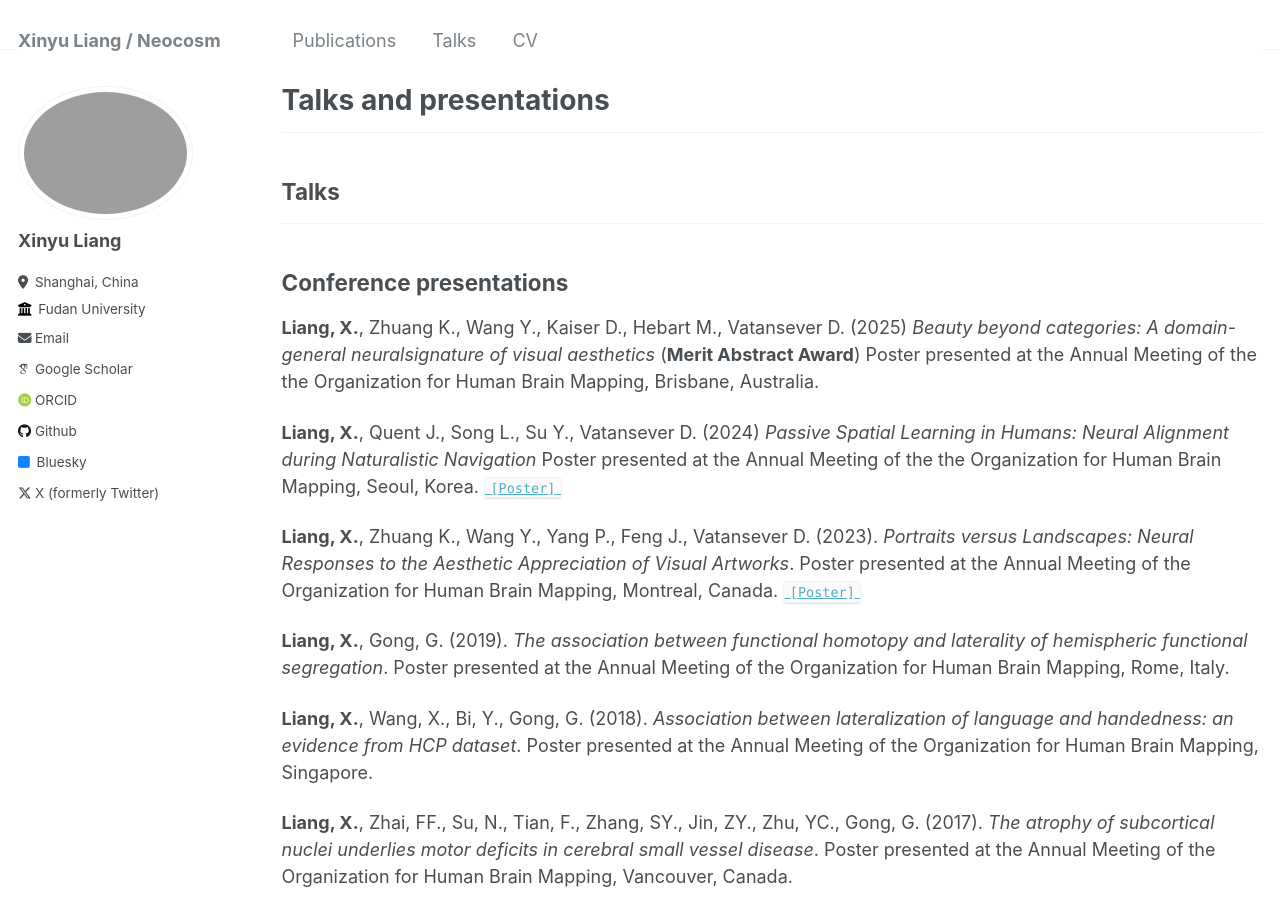
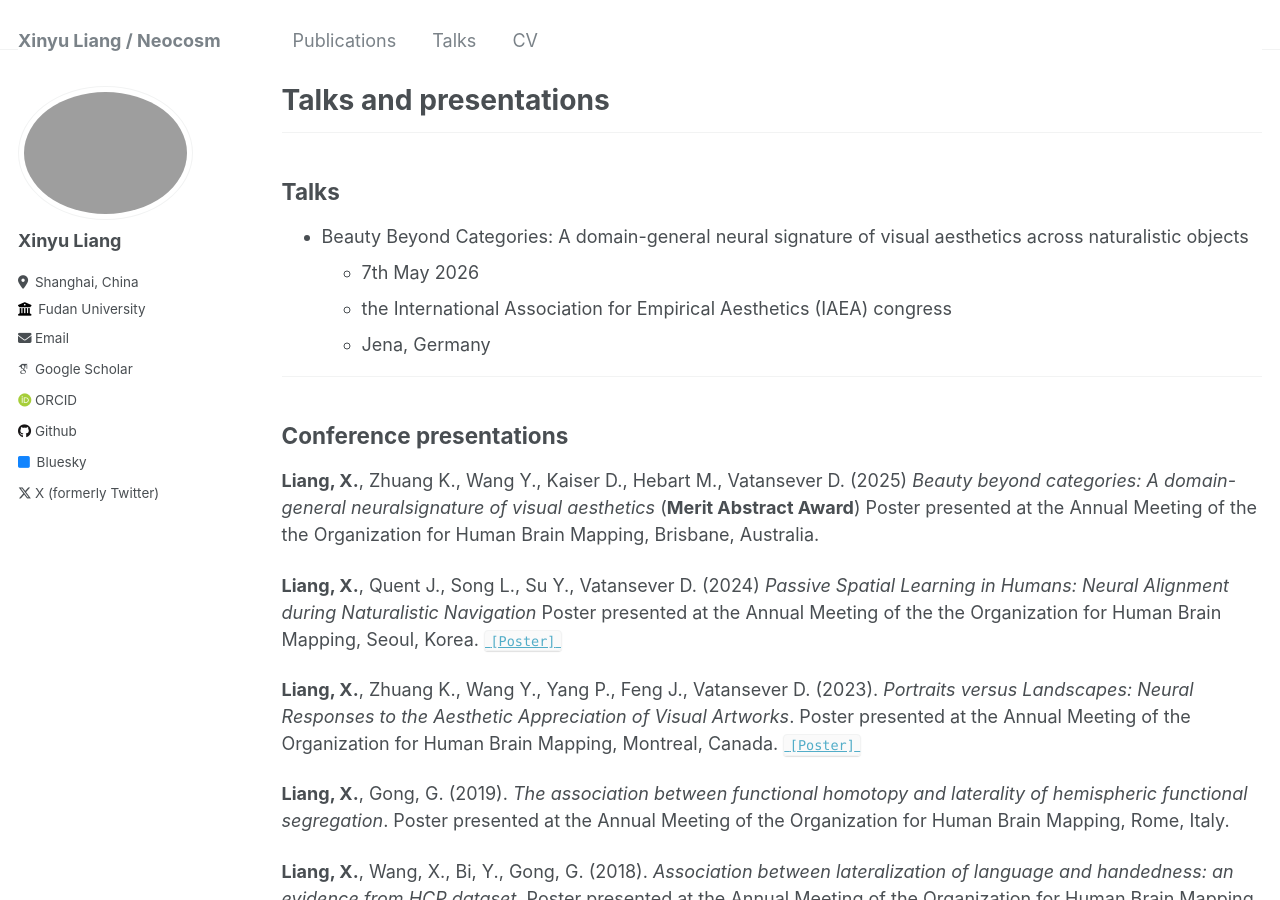
Before and after one commit to liang-xinyu/liang-xinyu.github.io, a Jekyll site: the page built from _pages/talks.md, in a window 1280 px wide and 900 px high. Built offline with Jekyll 4.4.1, drawn with Linux system fonts in a browser that asks for light colours; some web fonts are replaced.

Commit message:
Add talk on visual aesthetics for IAEA congress
Added a new talk entry with details about the presentation at the IAEA congress.

```diff
--- a/_pages/talks.md
+++ b/_pages/talks.md
@@ -9,6 +9,10 @@ author_profile: true
 
 ---
 ## Talks
+* Beauty Beyond Categories: A domain-general neural signature of visual aesthetics across naturalistic objects
+  * 7th May 2026
+  * the International Association for Empirical Aesthetics (IAEA) congress
+  * Jena, Germany
 
 
 ---
```
